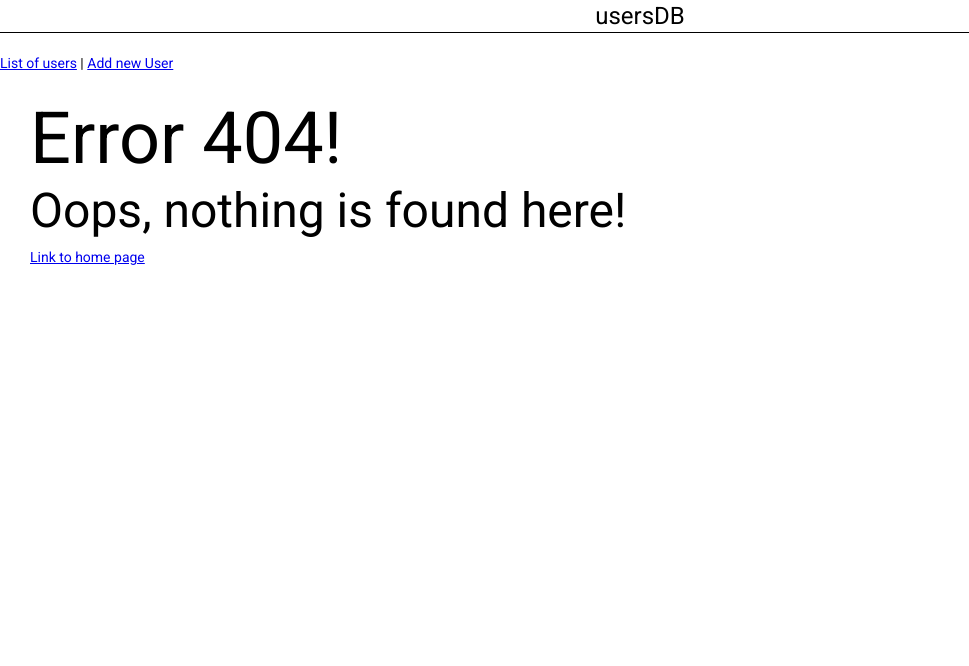
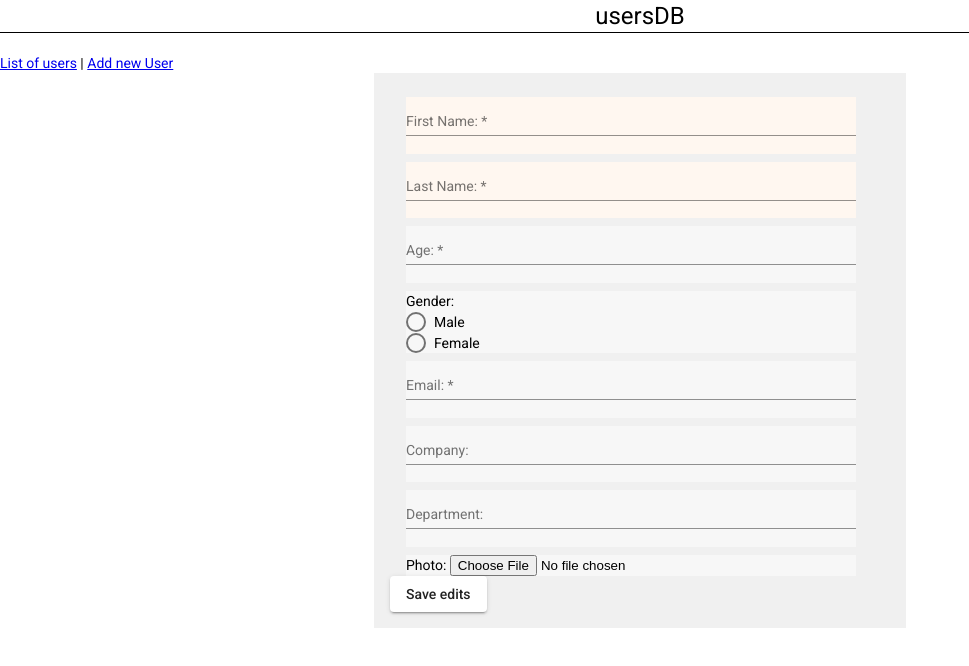
Before and after one commit to Pavel-chemist/usersDB, an Angular app: page /edit-user in a window 1280 px wide. Before the commit this address had no page. Shown: the top 666 px of the page, without its empty margins (0-969 px from the left). Built offline with nearby package versions, Linux system fonts and the light colour scheme.

Commit message:
broken while adding routing parameters

```diff
--- a/src/app/Modules/user/components/users-grid/users-grid.component.ts
+++ b/src/app/Modules/user/components/users-grid/users-grid.component.ts
@@ -19,7 +19,7 @@ export class UsersGridComponent implements OnInit {
   private routedNameId: number = 0;
 
   constructor(service: UserDataProviderService) {
-    this.users = service.getUserData();
+    this.users = service.getAllUsers();
   }
 
   ngOnInit(): void {
--- a/src/app/Modules/user/containers/add-user-shell/add-user-shell.component.ts
+++ b/src/app/Modules/user/containers/add-user-shell/add-user-shell.component.ts
@@ -27,10 +27,12 @@ export class AddUserShellComponent implements OnInit {
     }
 
 
-    public onSubmit() {
+    public onSubmit()
+    {
         console.log(this.form.AddUser.value);
 		const formValue: any = this.form.AddUser.value;
-        if (this.form.AddUser.valid) {
+        if (this.form.AddUser.valid)
+        {
             this.newUser =
             {
                 userId: Date.now(), //creates a kind of unique id
--- /dev/null
+++ b/src/app/Modules/user/containers/edit-user-shell/edit-user-shell.component.css
@@ -0,0 +1,7 @@
+.user-form-container
+{
+    width: 500px;
+    margin: auto;
+    background-color: #f0f0f0;
+    padding: 16px;
+}
--- /dev/null
+++ b/src/app/Modules/user/containers/edit-user-shell/edit-user-shell.component.html
@@ -0,0 +1,7 @@
+<div class="user-form-container">
+    <app-add-user-form></app-add-user-form>
+
+    <div class="user-form-text-field">
+        <button mat-raised-button type="submit" (click)="onSubmit()">Save edits</button>
+    </div>
+</div>
--- /dev/null
+++ b/src/app/Modules/user/containers/edit-user-shell/edit-user-shell.component.ts
@@ -0,0 +1,36 @@
+import { Component, OnInit } from '@angular/core';
+import { ActivatedRoute, ParamMap, Router } from '@angular/router';
+import { Observable } from 'rxjs';
+import { switchMap } from 'rxjs/operators';
+import { User } from 'src/app/Modules/shared/Interfaces/user.interface';
+import { UserDataProviderService } from '../../services/user-data-provider.service';
+
+@Component({
+	selector: 'app-edit-user-shell',
+	templateUrl: './edit-user-shell.component.html',
+	styleUrls: ['./edit-user-shell.component.css']
+	})
+export class EditUserShellComponent implements OnInit {
+
+	public user$: Observable<User>;
+
+	constructor(
+		private route: ActivatedRoute,
+    	// private router: Router,
+		private service: UserDataProviderService
+	){}
+
+	ngOnInit(): void
+	{
+		this.user$ = this.route.paramMap.pipe(
+			switchMap((params: ParamMap) =>
+			  	this.service.getSingleUser(params.get('id')))
+		);
+	}
+
+	public onSubmit(): void
+	{
+		console.log(`"Save Edits" button was clicked`);
+	}
+
+}
--- a/src/app/Modules/user/containers/user-list/user-list.component.ts
+++ b/src/app/Modules/user/containers/user-list/user-list.component.ts
@@ -14,7 +14,7 @@ export class UserListComponent implements OnInit {
 
 	constructor(service: UserDataProviderService )
 	{
-		this.users = service.getUserData();
+		this.users = service.getAllUsers();
 		this.revealAll(); //using this method to avoid code duplication
 		console.log('users data have been loaded');
 	}
--- a/src/app/Modules/user/services/user-data-provider.service.ts
+++ b/src/app/Modules/user/services/user-data-provider.service.ts
@@ -1,7 +1,7 @@
 import { Injectable } from '@angular/core';
 import { of } from 'rxjs';
 import { Observable } from 'rxjs';
-import { delay } from 'rxjs/operators';
+import { delay, map } from 'rxjs/operators';
 import { User } from '../../shared/Interfaces/user.interface';
 
 @Injectable()
@@ -15,9 +15,15 @@ export class UserDataProviderService
     private UsersArray: User[] = [];
     private SupplementaryUsersArray: User[] = [];
 
-    public getUserData(): User[]
+    public getAllUsers(): User[]
     {
         return this.UsersArray;
+    }
+
+    public getSingleUser( id: any ): any
+    {
+        let foundUser: any = this.UsersArray.find(user => user.userId === +id);
+        return of(foundUser);
     }
 
 
--- /dev/null
+++ b/src/app/Modules/user/user-router.module.ts
@@ -0,0 +1,24 @@
+import { NgModule } from '@angular/core';
+import { RouterModule, Routes } from '@angular/router';
+import { EditUserShellComponent } from './containers/edit-user-shell/edit-user-shell.component';
+
+const usersRoutes: Routes =
+[
+	{ path: 'edit-user/:id', component: EditUserShellComponent }
+]
+
+
+
+@NgModule(
+{
+	declarations: [],
+	imports:
+	[
+		RouterModule.forChild(usersRoutes)
+	],
+	exports:
+	[
+		RouterModule
+	]
+})
+export class UserRouterModule { }
--- a/src/app/app-routing.module.ts
+++ b/src/app/app-routing.module.ts
@@ -2,12 +2,14 @@ import { NgModule } from '@angular/core';
 import { RouterModule, Routes } from '@angular/router';
 import { Page404Component } from './Modules/shared/components/page404/page404.component';
 import { AddUserShellComponent } from './Modules/user/containers/add-user-shell/add-user-shell.component';
+import { EditUserShellComponent } from './Modules/user/containers/edit-user-shell/edit-user-shell.component';
 import { UserListComponent } from './Modules/user/containers/user-list/user-list.component';
 
 const routes: Routes =
 [
   { path: 'user-list', component: UserListComponent },
   { path: 'add-user-form', component: AddUserShellComponent },
+  { path: 'edit-user', component: EditUserShellComponent },
   { path: '', redirectTo: '/user-list', pathMatch: 'full' },
   { path: '**', component: Page404Component }
 ];
```
Also changed, not shown: src/app/Modules/user/user.module.ts (+8 -3 lines).
